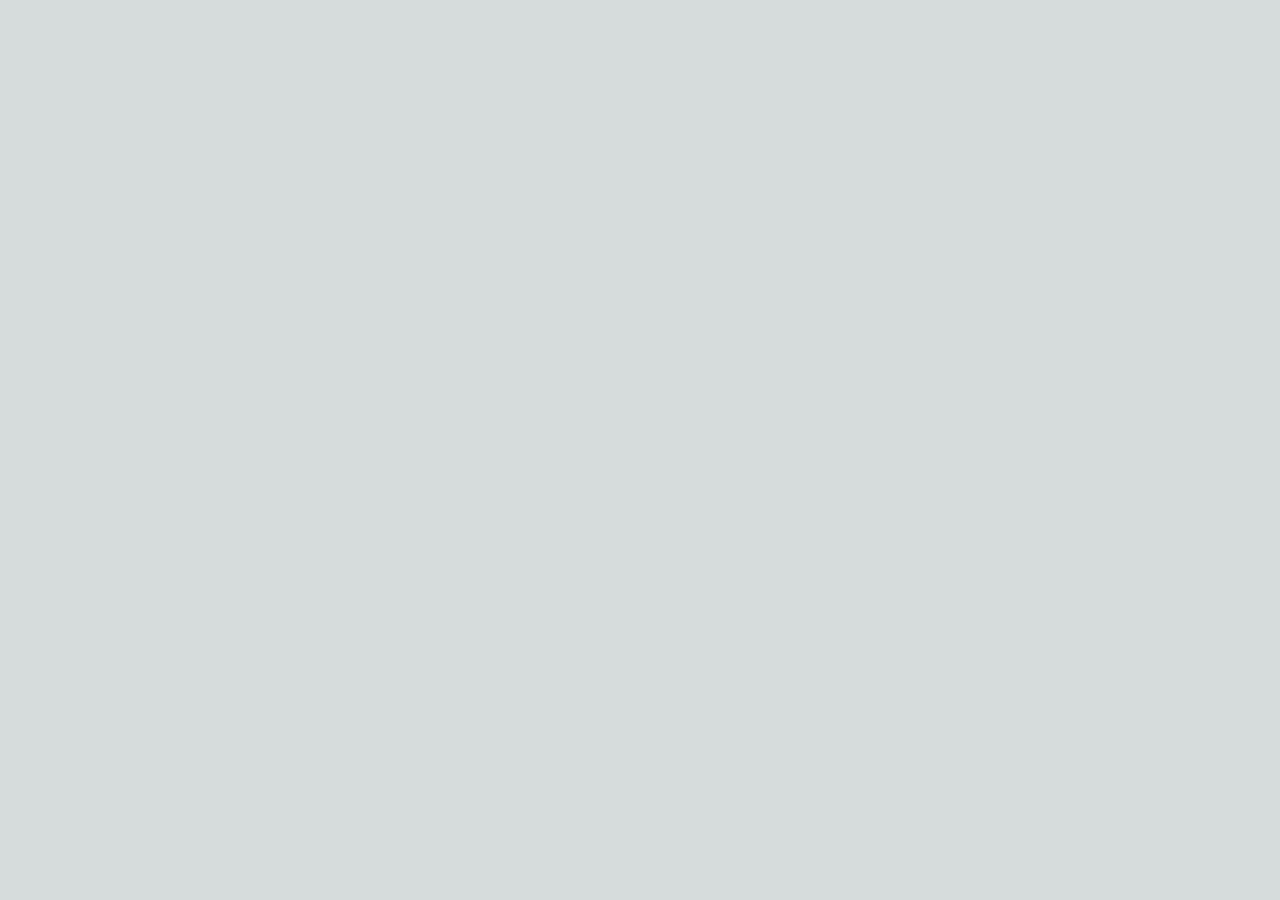
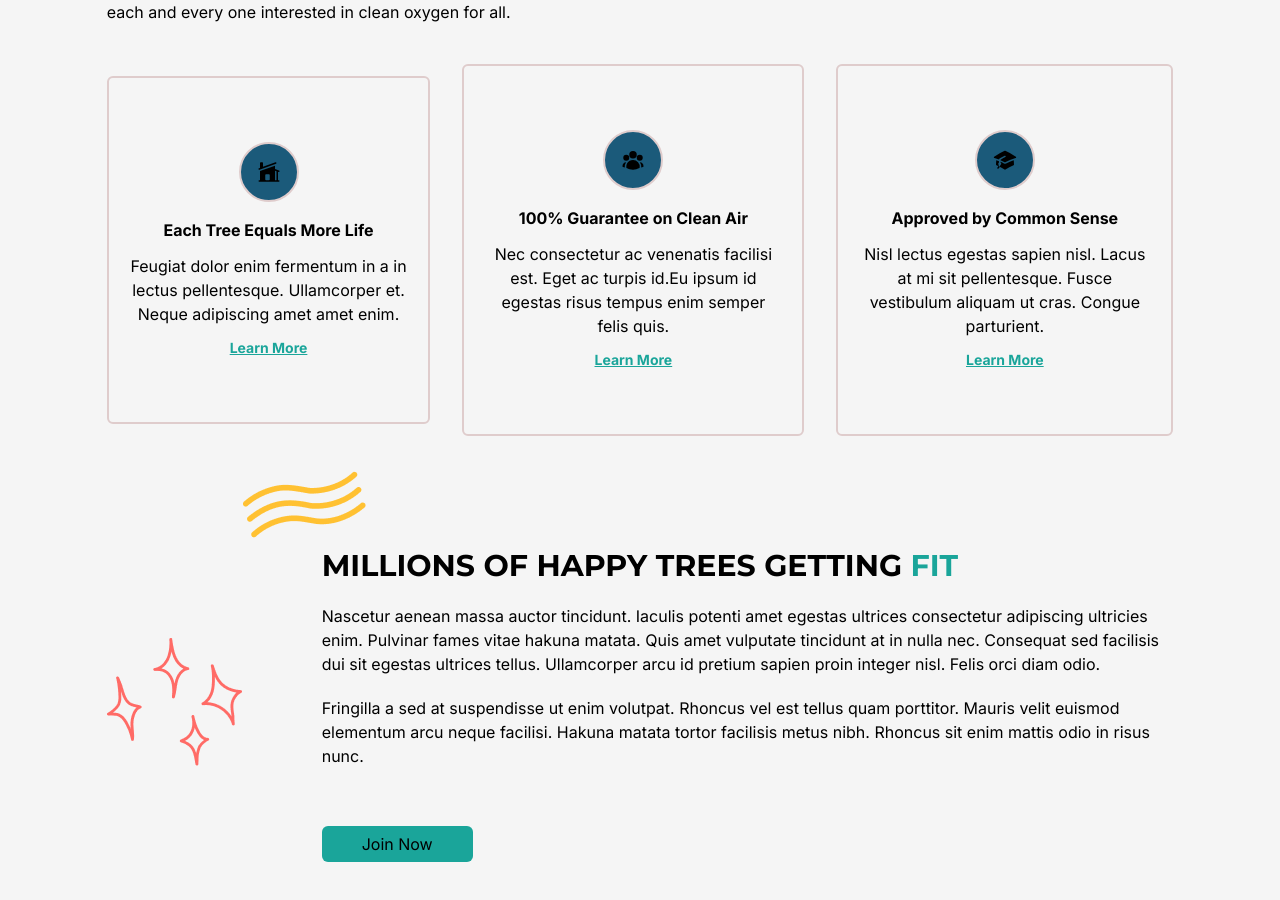
Before and after one commit to sara01rizo/ecoom-trees-lema, a Next.js app in the folder ecoom-trees/: page / in a window 1280 px wide. Shown: the part 1142-2042 px from the top of the page. Before the commit the page ends 910 px from the top, so only its background shows below. Built offline with nearby package versions, Linux system fonts and the light colour scheme.

Commit message:
Create: Benefits, array, change tailwind config

```diff
--- a/ecoom-trees/src/app/page.tsx
+++ b/ecoom-trees/src/app/page.tsx
@@ -1,6 +1,7 @@
 "use client"
 import Navbar from "@/app/scenes/navbar";
 import HomeLanding from "@/app/scenes/homeLanding";
+import Benefits from "@/app/scenes/benefits";
 import { useEffect, useState } from "react";
 import { SelectedPage } from "@/app/shared/types";
 
@@ -30,6 +31,7 @@
         setSelectedPage={setSelectedPage}
       />
       <HomeLanding setSelectedPage={setSelectedPage} />
+      <Benefits setSelectedPage={setSelectedPage} />
     </div>
   );
 }
--- /dev/null
+++ b/ecoom-trees/src/app/scenes/benefits/Benefit.tsx
@@ -0,0 +1,42 @@
+import { SelectedPage } from "@/app/shared/types";
+import { motion } from "framer-motion";
+import AnchorLink from "react-anchor-link-smooth-scroll";
+
+const childVariant = {
+  hidden: { opacity: 0, scale: 0.9 },
+  visible: { opacity: 1, scale: 1 },
+};
+
+type Props = {
+  icon: JSX.Element;
+  title: string;
+  description: string;
+  setSelectedPage: (value: SelectedPage) => void;
+};
+
+const Benefit = ({ icon, title, description, setSelectedPage }: Props) => {
+  return (
+    <motion.div
+      variants={childVariant}
+      className="mt-5 rounded-md border-2 border-gray-100 px-5 py-16 text-center"
+    >
+      <div className="mb-4 flex justify-center">
+        <div className="rounded-full border-2 border-gray-100 bg-primary-100 p-4">
+          {icon}
+        </div>
+      </div>
+
+      <h4 className="font-bold">{title}</h4>
+      <p className="my-3">{description}</p>
+      <AnchorLink
+        className="text-sm font-bold text-secondary-500 underline hover:text-secondary-500"
+        onClick={() => setSelectedPage(SelectedPage.ContactUs)}
+        href={`#${SelectedPage.ContactUs}`}
+      >
+        <p>Learn More</p>
+      </AnchorLink>
+    </motion.div>
+  );
+};
+
+export default Benefit;
--- /dev/null
+++ b/ecoom-trees/src/app/scenes/benefits/index.tsx
@@ -0,0 +1,163 @@
+import ActionButton from "@/app/shared/ActionButton";
+import HText from "@/app/shared/HText";
+import { BenefitType, SelectedPage } from "@/app/shared/types";
+import {
+  HomeModernIcon,
+  UserGroupIcon,
+  AcademicCapIcon,
+} from "@heroicons/react/24/solid";
+import { motion } from "framer-motion";
+import Sparkles from "@/app/assets/Sparkles.png";
+import Benefit from "@/app/scenes/benefits/Benefit";
+import Image from "next/image";
+
+const benefits: Array<BenefitType> = [
+  {
+    icon: <HomeModernIcon className="h-6 w-6" />,
+    title: "Each Tree Equals More Life",
+    description:
+      "Feugiat dolor enim fermentum in a in lectus pellentesque. Ullamcorper et. Neque adipiscing amet amet enim.",
+  },
+  {
+    icon: <UserGroupIcon className="h-6 w-6" />,
+    title: "100% Guarantee on Clean Air",
+    description:
+      "Nec consectetur ac venenatis facilisi est. Eget ac turpis id.Eu ipsum id egestas risus tempus enim semper felis quis.",
+  },
+  {
+    icon: <AcademicCapIcon className="h-6 w-6" />,
+    title: "Approved by Common Sense",
+    description:
+      "Nisl lectus egestas sapien nisl. Lacus at mi sit pellentesque. Fusce vestibulum aliquam ut cras. Congue parturient.",
+  },
+];
+
+const container = {
+  hidden: {},
+  visible: {
+    transition: { staggerChildren: 0.2 },
+  },
+};
+
+type Props = {
+  setSelectedPage: (value: SelectedPage) => void;
+};
+
+const Benefits = ({ setSelectedPage }: Props) => {
+  return (
+    <section id="benefits" className="mx-auto min-h-full w-5/6 py-20">
+      <motion.div
+        onViewportEnter={() => setSelectedPage(SelectedPage.Benefits)}
+      >
+        {/* HEADER */}
+        <motion.div
+          className="md:my-5 md:w-3/5"
+          initial="hidden"
+          whileInView="visible"
+          viewport={{ once: true, amount: 0.5 }}
+          transition={{ duration: 0.5 }}
+          variants={{
+            hidden: { opacity: 0, x: -50 },
+            visible: { opacity: 1, x: 0 },
+          }}
+        >
+          <HText>MORE THAN JUST A TREE.</HText>
+          <p className="my-5 text-m">
+            We offer to future generations of inhabitants of this world, high quality, long-lived and beautiful trees to reach all lungs with great facility. Let us provide real care for each and every one interested in clean oxygen for all.
+          </p>
+        </motion.div>
+
+        {/* BENEFITS */}
+        <motion.div
+          className="mt-5 items-center justify-between gap-8 md:flex"
+          initial="hidden"
+          whileInView="visible"
+          viewport={{ once: true, amount: 0.5 }}
+          variants={container}
+        >
+          {benefits.map((benefit: BenefitType) => (
+            <Benefit
+              key={benefit.title}
+              icon={benefit.icon}
+              title={benefit.title}
+              description={benefit.description}
+              setSelectedPage={setSelectedPage}
+            />
+          ))}
+        </motion.div>
+
+        {/* GRAPHICS AND DESCRIPTION */}
+        <div className="mt-16 items-center justify-between gap-20 md:mt-28 md:flex">
+          {/* GRAPHIC */}
+          <Image
+            className="mx-auto"
+            alt="Sparkles"
+            src={Sparkles}
+          />
+
+          {/* DESCRIPTION */}
+          <div>
+            {/* TITLE */}
+            <div className="relative">
+              <div className="before:absolute before:-top-20 before:-left-20 before:z-[1] before:content-abstractwaves">
+                <motion.div
+                  initial="hidden"
+                  whileInView="visible"
+                  viewport={{ once: true, amount: 0.5 }}
+                  transition={{ duration: 0.5 }}
+                  variants={{
+                    hidden: { opacity: 0, x: 50 },
+                    visible: { opacity: 1, x: 0 },
+                  }}
+                >
+                  <HText>
+                    MILLIONS OF HAPPY TREES GETTING{" "}
+                    <span className="text-secondary-500">FIT</span>
+                  </HText>
+                </motion.div>
+              </div>
+            </div>
+
+            {/* DESCRIPT */}
+            <motion.div
+              initial="hidden"
+              whileInView="visible"
+              viewport={{ once: true, amount: 0.5 }}
+              transition={{ delay: 0.2, duration: 0.5 }}
+              variants={{
+                hidden: { opacity: 0, x: 50 },
+                visible: { opacity: 1, x: 0 },
+              }}
+            >
+              <p className="my-5">
+                Nascetur aenean massa auctor tincidunt. Iaculis potenti amet
+                egestas ultrices consectetur adipiscing ultricies enim. Pulvinar
+                fames vitae hakuna matata. Quis amet vulputate tincidunt at in
+                nulla nec. Consequat sed facilisis dui sit egestas ultrices
+                tellus. Ullamcorper arcu id pretium sapien proin integer nisl.
+                Felis orci diam odio.
+              </p>
+              <p className="mb-5">
+                Fringilla a sed at suspendisse ut enim volutpat. Rhoncus vel est
+                tellus quam porttitor. Mauris velit euismod elementum arcu neque
+                facilisi. Hakuna matata tortor facilisis metus nibh. Rhoncus sit
+                enim mattis odio in risus nunc.
+              </p>
+            </motion.div>
+
+            {/* BUTTON */}
+            <div className="relative mt-16">
+              <div className="before:absolute before:-bottom-20 before:right-40 before:z-[-1] before:content-sparkles">
+                <ActionButton setSelectedPage={setSelectedPage}>
+                  Join Now
+                </ActionButton>
+              </div>
+            </div>
+          </div>
+        </div>
+      </motion.div>
+    </section>
+  );
+};
+
+export default Benefits;
--- a/ecoom-trees/src/app/shared/ActionButton.tsx
+++ b/ecoom-trees/src/app/shared/ActionButton.tsx
@@ -10,7 +10,7 @@
 const ActionButton = ({ children, setSelectedPage }: Props) => {
   return (
     <AnchorLink
-      className="rounded-md color: white bg-secondary-500 px-10 py-2 hover:bg-primary-500 hover:text-white"
+      className="rounded-md color: white bg-secondary-500 px-10 py-2 hover:text-white"
       onClick={() => setSelectedPage(SelectedPage.ContactUs)}
       href={`#${SelectedPage.ContactUs}`}
     >
--- /dev/null
+++ b/ecoom-trees/src/app/shared/HText.tsx
@@ -0,0 +1,13 @@
+import React from "react";
+
+type Props = {
+  children: React.ReactNode;
+};
+
+const HText = ({ children }: Props) => {
+  return (
+    <h1 className="basis-3/5 font-montserrat text-3xl font-bold">{children}</h1>
+  );
+};
+
+export default HText;
--- a/ecoom-trees/src/app/shared/types.ts
+++ b/ecoom-trees/src/app/shared/types.ts
@@ -1,3 +1,5 @@
+import * as React from "react";
+
 export enum SelectedPage {
   Home = "home",
   Benefits = "benefits",
--- a/ecoom-trees/tailwind.config.cjs
+++ b/ecoom-trees/tailwind.config.cjs
@@ -15,7 +15,7 @@
         "mobile-home": "url('./assets/HomeTreeP.png')",
       }),
       colors: {
-        "gray-20": "#F8F4EB",
+        "gray-20": "#F5F5F5",
         "gray-50": "#EFE6E6",
         "gray-100": "#DFCCCC",
         "gray-500": "#5E0000",
```
